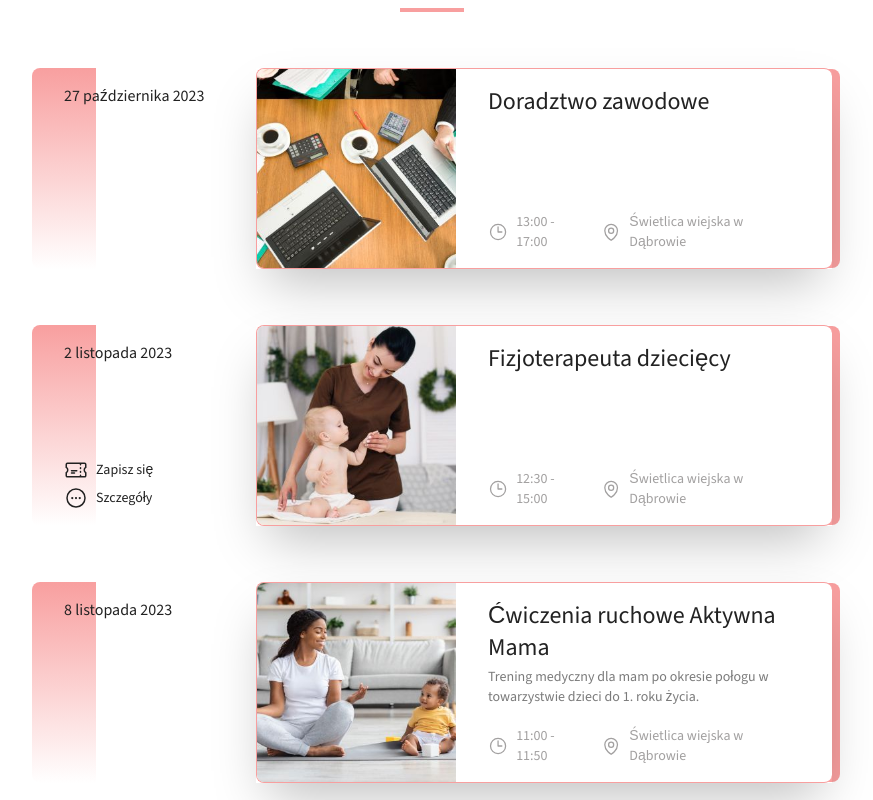
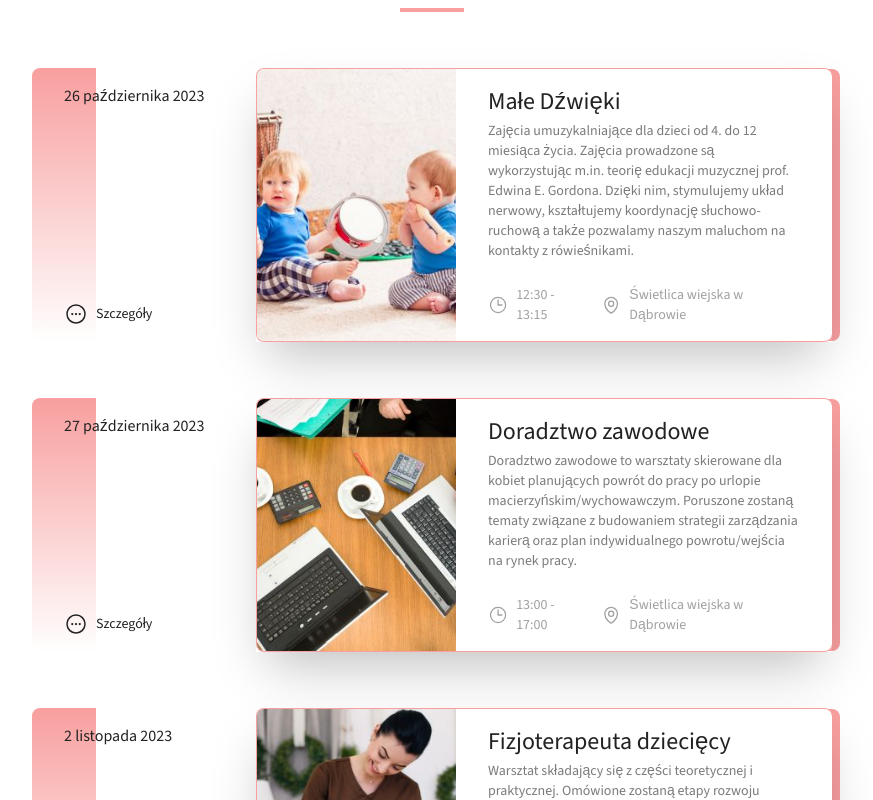
Before and after one commit to matwjablonski/aktywnemamy, a Next.js app: page / in a window 1280 px wide. Shown: the part 960-1760 px from the top of the page, without its empty margins (208-1081 px from the left). Built offline with nearby package versions, Linux system fonts and the light colour scheme.

Commit message:
feat: add missing data about events

```diff
--- a/app/components/EventBox/index.tsx
+++ b/app/components/EventBox/index.tsx
@@ -5,10 +5,21 @@ import { FC } from 'react'
 
 type EventBox = {
   withArchive?: boolean;
+  showDetails?: boolean;
 } & Event;
 
 const EventBox: FC<EventBox> = ({
-  title, eventDate, duration, place, description, image, registrationUrl, detailsUrl, withArchive,
+  title,
+  eventDate,
+  duration,
+  place,
+  description,
+  trainer,
+  image,
+  registrationUrl,
+  detailsUrl,
+  withArchive,
+  showDetails,
 }) => (
   <article className={`
     flex
@@ -118,8 +129,14 @@ const EventBox: FC<EventBox> = ({
       ">
         <div>
           <h3 className="text-2xl mb-1 text-gray-dark">{title}</h3>
-          <p className="text-gray-light text-sm">{description}</p>
-          </div>
+          {showDetails && <div className="flex mr-6 text-sm items-center text-gray gap-2 mb-2">
+            <svg xmlns="http://www.w3.org/2000/svg" fill="none" viewBox="0 0 24 24" strokeWidth={1.5} stroke="currentColor" className="w-6 h-6">
+              <path strokeLinecap="round" strokeLinejoin="round" d="M4.26 10.147a60.436 60.436 0 00-.491 6.347A48.627 48.627 0 0112 20.904a48.627 48.627 0 018.232-4.41 60.46 60.46 0 00-.491-6.347m-15.482 0a50.57 50.57 0 00-2.658-.813A59.905 59.905 0 0112 3.493a59.902 59.902 0 0110.399 5.84c-.896.248-1.783.52-2.658.814m-15.482 0A50.697 50.697 0 0112 13.489a50.702 50.702 0 017.74-3.342M6.75 15a.75.75 0 100-1.5.75.75 0 000 1.5zm0 0v-3.675A55.378 55.378 0 0112 8.443m-7.007 11.55A5.981 5.981 0 006.75 15.75v-1.5" />
+            </svg>
+            {trainer}
+          </div>}
+          <p className="text-gray-light text-sm mb-6">{description}</p>
+        </div>
         <div className="flex">
           <div className="flex mr-6 text-sm items-center text-gray gap-2">
             <svg xmlns="http://www.w3.org/2000/svg" fill="none" viewBox="0 0 24 24" strokeWidth={1.5} stroke="currentColor" className="w-6 h-6">
--- a/app/data/events.ts
+++ b/app/data/events.ts
@@ -13,14 +13,37 @@ export type Event = {
 
 export const events: Event[] = [
   {
+    id: 'pierwsza-pomoc-pazdziernik-1',
+    title: 'Pierwsza pomoc u noworodków i niemowląt',
+    description: 'Zajęcia z pierwszej pomocy u noworodków i niemowląt prowadzone przez ratownika medycznego składające się z części teoretycznej i praktycznej wraz z pokazem i ćwiczeniami na fantomie.',
+    trainer: 'Wojciech Łukaszuk',
+    eventDate: new Date(2023, 9, 23, 16),
+    duration: 3,
+    place: 'Świetlica wiejska w Dąbrowie',
+    image: '/events/pierwsza-pomoc.jpg',
+    detailsUrl: 'https://www.facebook.com/events/866498558013241',
+  },
+  {
+    id: 'male-dzwieki-pazdziernik-1',
+    title: 'Małe Dźwięki',
+    description: 'Zajęcia umuzykalniające dla dzieci od 4. do 12 miesiąca życia. Zajęcia prowadzone są wykorzystując m.in. teorię edukacji muzycznej prof. Edwina E. Gordona. Dzięki nim, stymulujemy układ nerwowy, kształtujemy koordynację słuchowo-ruchową a także pozwalamy naszym maluchom na kontakty z rówieśnikami.',
+    eventDate: new Date(2023, 9, 26, 12, 30),
+    duration: 0.75,
+    trainer: 'Joanna Słowińska',
+    place: 'Świetlica wiejska w Dąbrowie',
+    image: '/events/male-dzwieki.jpg',
+    detailsUrl: 'https://www.facebook.com/events/712797734203906',
+  },
+  {
     id: 'doradztwo-pazdziernik-1',
     title: 'Doradztwo zawodowe',
-    description: '',
+    description: 'Doradztwo zawodowe to warsztaty skierowane dla kobiet planujących powrót do pracy po urlopie macierzyńskim/wychowawczym. Poruszone zostaną tematy związane z budowaniem strategii zarządzania karierą oraz plan indywidualnego powrotu/wejścia na rynek pracy.',
     eventDate: new Date(2023, 9, 27, 13),
     duration: 4,
     trainer: 'Joanna Nawój-Połoczańska',
     place: 'Świetlica wiejska w Dąbrowie',
     image: '/events/doradztwo-pazdziernik-1.jpg',
+    detailsUrl: 'https://www.facebook.com/events/642466967972093/',
   },
   {
     id: 'cwiczenia-ruchowe-listopad-1',
@@ -70,19 +93,21 @@ export const events: Event[] = [
     duration: 2,
     trainer: 'Tomasz Chełek',
     place: 'Świetlica wiejska w Dąbrowie',
-    image: '/events/nieprawda-instagrama.jpg'
+    image: '/events/nieprawda-instagrama.jpg',
+    registrationUrl: 'https://forms.gle/JxX71JiXrFo3fCqD6',
+    detailsUrl: 'https://www.facebook.com/events/837664974819791',
   },
   {
     id: 'fizjoterapeuta-listopad-1',
     title: 'Fizjoterapeuta dziecięcy',
-    description: '',
+    description: 'Warsztat składający się z części teoretycznej i praktycznej. Omówione zostaną etapy rozwoju niemowląt, wzmożone i obniżone napięcie mięśniowe, kontakt wzrokowy, pielęgnacja. W części praktycznej pokazane zostaną ćwiczenia wspierające rozwój.',
     eventDate: new Date(2023, 10, 2, 12, 30),
     duration: 2.5,
     trainer: 'Martyna Jóźwiak',
     place: 'Świetlica wiejska w Dąbrowie',
     image: '/events/fizjoterapeuta.jpg',
     registrationUrl: 'https://forms.gle/xd4AaR7PxGwUcWci7',
-    detailsUrl: 'https://forms.gle/xd4AaR7PxGwUcWci7',
+    detailsUrl: 'https://www.facebook.com/events/898182618396438',
   },
   {
     id: 'neurologopeda-listopad-1',
@@ -93,6 +118,8 @@ export const events: Event[] = [
     trainer: 'Marcelina Żółtowska',
     place: 'Świetlica wiejska w Dąbrowie',
     image: '/events/karmienie.jpg',
+    registrationUrl: 'https://forms.gle/sD39QkYLJdabRRjN8',
+    detailsUrl: 'https://www.facebook.com/events/1371173986802594/',
   },
   {
     id: 'it-listopad-1',
@@ -103,6 +130,8 @@ export const events: Event[] = [
     trainer: 'Mateusz Jabłoński',
     place: 'Świetlica wiejska w Dąbrowie',
     image: '/events/it.jpg',
+    registrationUrl: 'https://forms.gle/XpNr8VzXwhKKcFed9',
+    detailsUrl: 'https://www.facebook.com/events/175524118886254/',
   },
   {
     id: 'psycholog-przytulamy-listopad-1',
@@ -112,7 +141,9 @@ export const events: Event[] = [
     duration: 2,
     trainer: 'Alicja Formaniewicz - Szyndler',
     place: 'Świetlica wiejska w Dąbrowie',
-    image: '/events/przytulamy-mamy.jpg'
+    image: '/events/przytulamy-mamy.jpg',
+    registrationUrl: 'https://forms.gle/he1KVxKHggHC165R6',
+    detailsUrl: 'https://www.facebook.com/events/1296252367751215/',
   },
   {
     id: 'makrama-listopad-1',
@@ -122,7 +153,9 @@ export const events: Event[] = [
     duration: 2,
     trainer: 'Monika Gorajewska - Czmoch',
     place: 'Świetlica wiejska w Dąbrowie',
-    image: '/events/makrama.jpg'
+    image: '/events/makrama.jpg',
+    registrationUrl: 'https://forms.gle/qryYqvMHwghzJ6it5',
+    detailsUrl: 'https://www.facebook.com/events/2261003167430804',
   },
   {
     id: 'dieta-listopad-1',
@@ -132,26 +165,32 @@ export const events: Event[] = [
     duration: 2,
     trainer: 'Joanna Wójcik',
     place: 'Świetlica wiejska w Dąbrowie',
-    image: '/events/dieta-niemowlaka.jpg'
+    image: '/events/dieta-niemowlaka.jpg',
+    registrationUrl: 'https://forms.gle/hnAJwXt3oCirEQKNA',
+    detailsUrl: 'https://www.facebook.com/events/269727792728751',
   },
   {
     id: 'male-dzwieki-listopad-1',
     title: 'Małe Dźwięki',
-    description: '',
+    description: 'Zajęcia umuzykalniające dla dzieci od 4. do 12 miesiąca życia. Zajęcia prowadzone są wykorzystując m.in. teorię edukacji muzycznej prof. Edwina E. Gordona. Dzięki nim, stymulujemy układ nerwowy, kształtujemy koordynację słuchowo-ruchową a także pozwalamy naszym maluchom na kontakty z rówieśnikami.',
     eventDate: new Date(2023, 10, 9, 12, 30),
     duration: 0.75,
     trainer: 'Joanna Słowińska',
     place: 'Świetlica wiejska w Dąbrowie',
     image: '/events/male-dzwieki.jpg',
+    registrationUrl: 'https://forms.gle/2tXBiNBNDH8pvFtE9',
+    detailsUrl: 'https://www.facebook.com/events/6584466771664635',
   },
   {
     id: 'male-dzwieki-listopad-2',
     title: 'Małe Dźwięki',
-    description: '',
+    description: 'Zajęcia umuzykalniające dla dzieci od 4. do 12 miesiąca życia. Zajęcia prowadzone są wykorzystując m.in. teorię edukacji muzycznej prof. Edwina E. Gordona. Dzięki nim, stymulujemy układ nerwowy, kształtujemy koordynację słuchowo-ruchową a także pozwalamy naszym maluchom na kontakty z rówieśnikami.',
     eventDate: new Date(2023, 10, 23, 12, 30),
     duration: 0.75,
     trainer: 'Joanna Słowińska',
     place: 'Świetlica wiejska w Dąbrowie',
     image: '/events/male-dzwieki.jpg',
+    registrationUrl: 'https://forms.gle/EH5DRrTXWCSDpcZr8',
+    detailsUrl: 'https://www.facebook.com/events/1479769299249971/',
   },
 ]
--- a/app/wydarzenia/page.tsx
+++ b/app/wydarzenia/page.tsx
@@ -10,7 +10,7 @@ const EventsPage = () => {
     <div className="mt-[110px]">
       <Container>
         {nextEvents.map(event => (
-          <EventBox {...event} key={event.id} withArchive />
+          <EventBox {...event} key={event.id} withArchive showDetails />
         ))}
       </Container>
     </div>
```
Also changed, not shown: public/events/pierwsza-pomoc.jpg (added).
